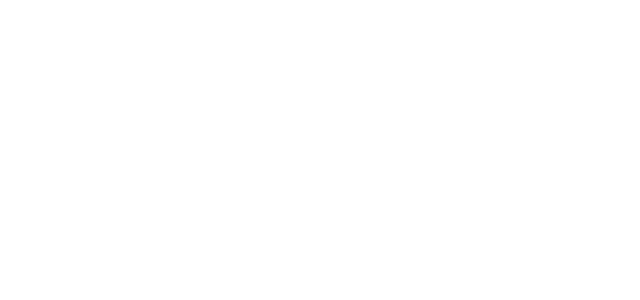
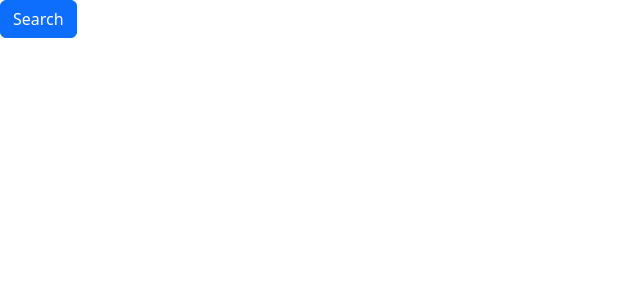
Before and after one commit to Jane-Mar/dictionary-app, a React (Create React App) app: page / in a window 1280 px wide. Shown: the top 300 px of the page, without its empty margins (0-640 px from the left). Built offline with nearby package versions, Linux system fonts and the light colour scheme.

Commit message:
added initial check for bootstrap

```diff
--- a/src/App.js
+++ b/src/App.js
@@ -1,7 +1,11 @@
 import "./App.css";
 
 function App() {
-  return <div className="App"></div>;
+  return (
+    <div className="App">
+      <button className="btn btn-primary">Search</button>
+    </div>
+  );
 }
 
 export default App;
```
